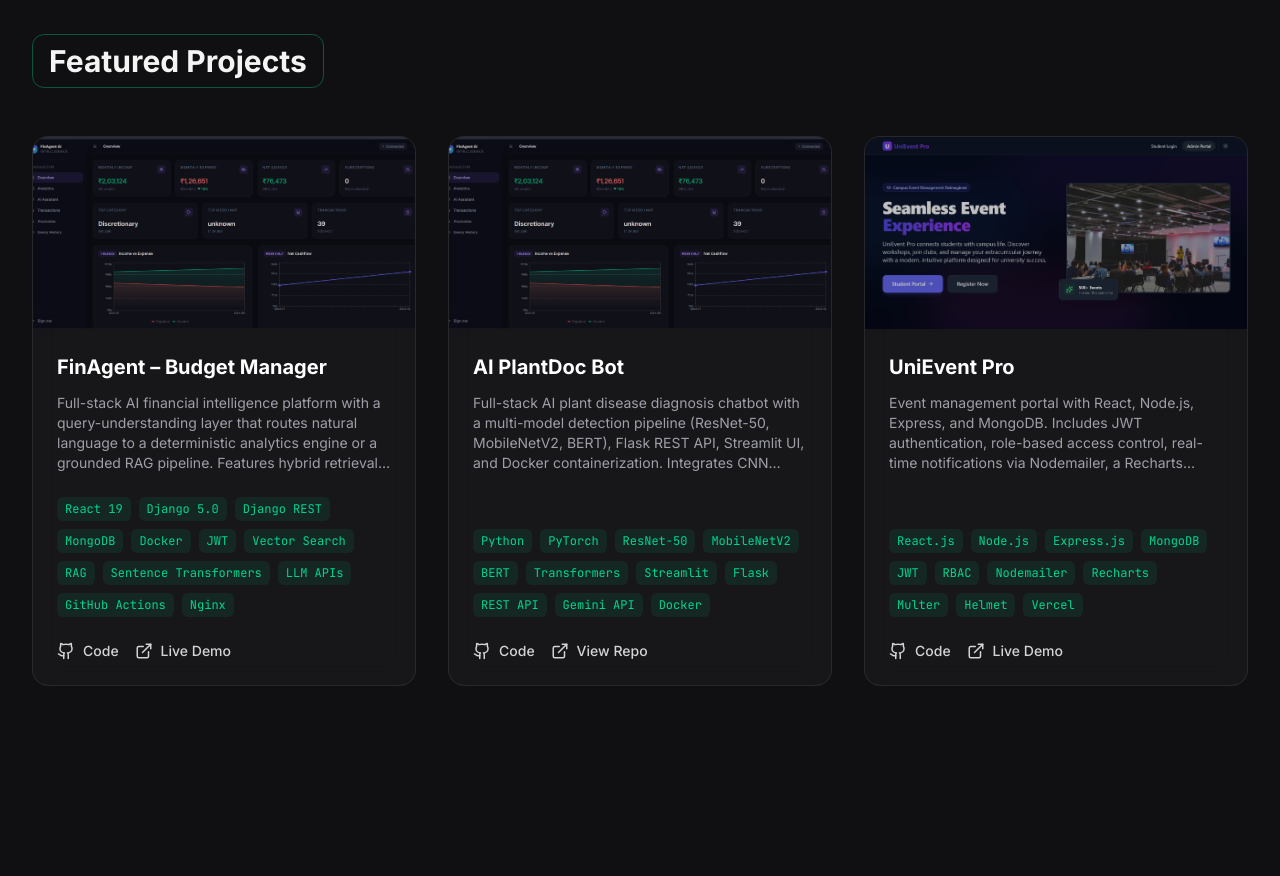
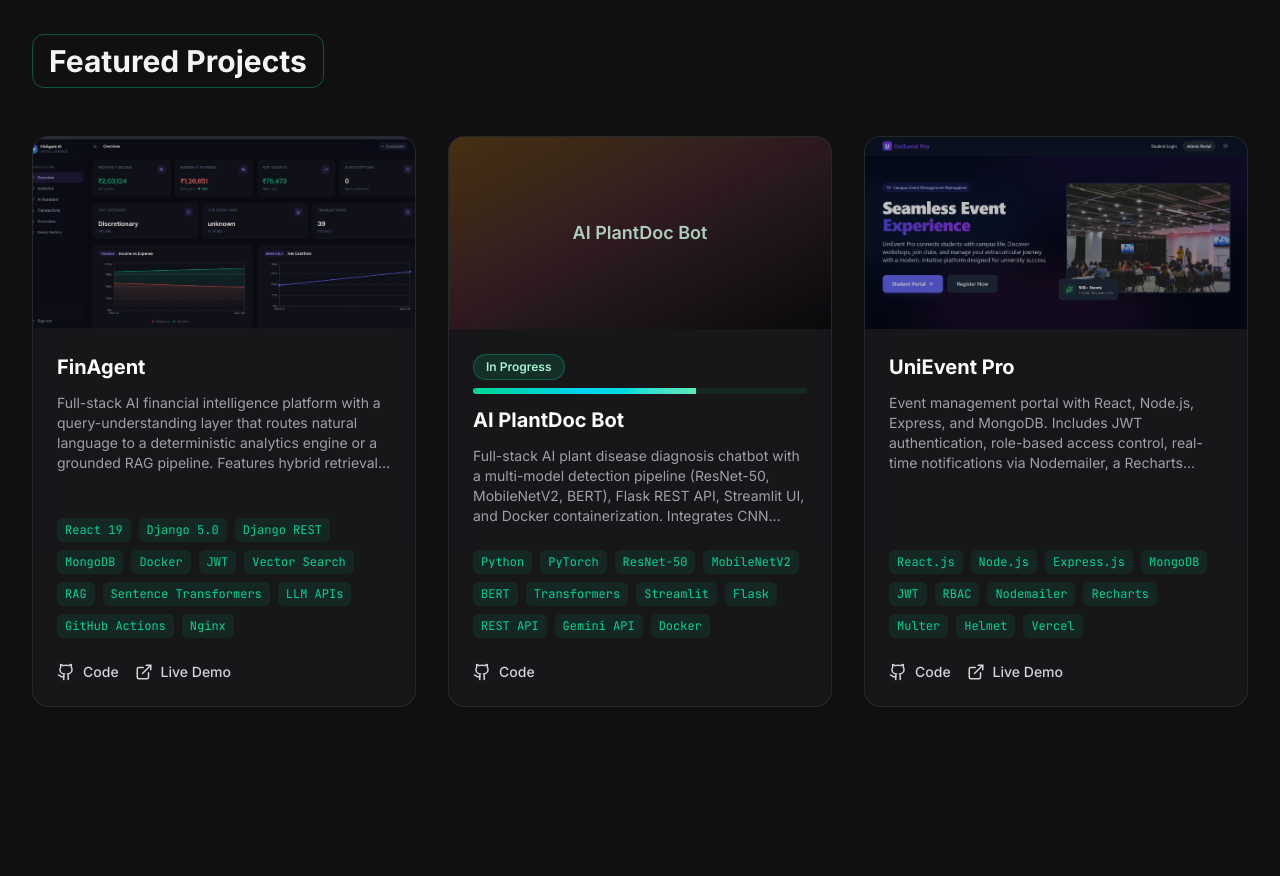
Before and after one commit to Tanya391/portfolio, a React (Vite) app: page / in a window 1280 px wide. Shown: the part 2500-3376 px from the top of the page. Built offline with nearby package versions, Linux system fonts and the light colour scheme.

Commit message:
Rename FinAgent, remove PlantDoc live link and image

```diff
--- a/src/App.jsx
+++ b/src/App.jsx
@@ -248,7 +248,7 @@ const Skills = () => {
 const Projects = () => {
   const projects = [
     {
-      name: 'FinAgent – Budget Manager',
+      name: 'FinAgent',
       description: 'Full-stack AI financial intelligence platform with a query-understanding layer that routes natural language to a deterministic analytics engine or a grounded RAG pipeline. Features hybrid retrieval (vector search + metadata filtering + regex fallback), 18-category merchant classification, JWT-secured endpoints, and CI/CD via GitHub Actions.',
       tech: [
         'React 19',
@@ -273,8 +273,7 @@ const Projects = () => {
       description: 'Full-stack AI plant disease diagnosis chatbot with a multi-model detection pipeline (ResNet-50, MobileNetV2, BERT), Flask REST API, Streamlit UI, and Docker containerization. Integrates CNN image classification, BERT text diagnosis, and Gemini conversational AI.',
       tech: ['Python', 'PyTorch', 'ResNet-50', 'MobileNetV2', 'BERT', 'Transformers', 'Streamlit', 'Flask', 'REST API', 'Gemini API', 'Docker'],
       github: 'https://github.com/Tanya391/ai_plantdoc_bot',
-      live: 'https://github.com/Tanya391/ai_plantdoc_bot',
-      image: '/images/finagent.png',
+      image: '',
     },
     {
       name: 'UniEvent Pro',
```
